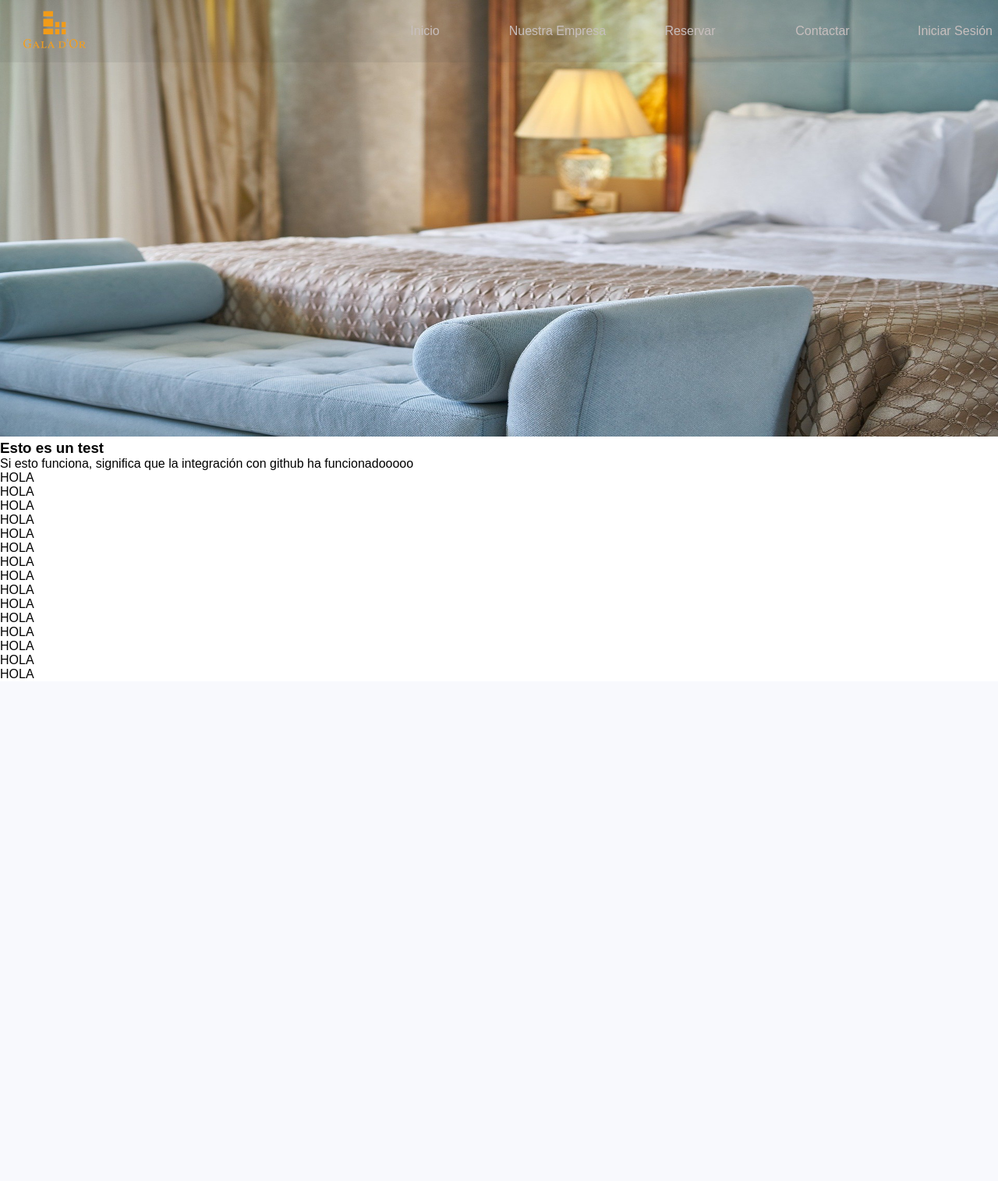
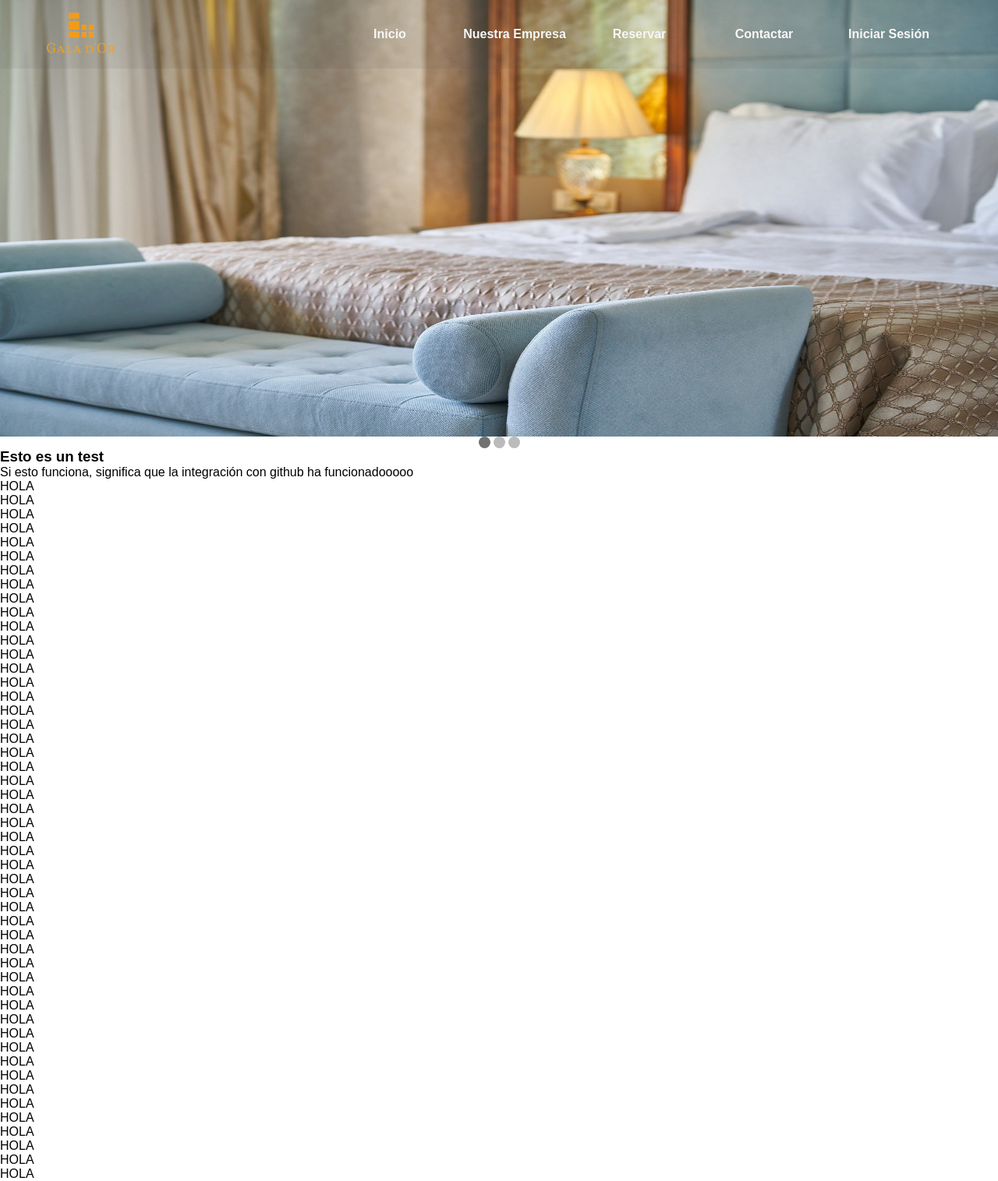
Before and after one commit to Arkadexus/webproygala, a PHP site: page / in a window 1280 px wide. Shown: the whole page at 78% size. Before the commit the page ends 870 px from the top, so only its background shows below. Run offline with PHP 8.4, Linux system fonts and the light colour scheme.

Commit message:
Slider casi terminado

```diff
--- a/index.php
+++ b/index.php
@@ -14,16 +14,24 @@
     ?>
 
 <div class="contenido">
-    <img id="imagen-principal" src="img/hotel-index.jpg" alt="slider primera imagen">
+    <div>
+        <img class="mySlides fade" src="img/hotel-index.jpg">
+        <img class="mySlides fade" src="img/hotel-index.jpg">
+        <img class="mySlides fade" src="img/hotel-index.jpg">
+        <div class="botones">
+            <span class="punto" onclick="currentSlide(1)"></span>
+            <span class="punto" onclick="currentSlide(2)"></span>
+            <span class="punto" onclick="currentSlide(3)"></span>
+        </div>
+    </div>
     <h3>Esto es un test</h3>
     <p>Si esto funciona, significa que la integración con github ha funcionadooooo</p>
     <?php
-        for($i = 0; $i < 15; $i++){
+        for($i = 0; $i < 50; $i++){
             echo("HOLA <br/>");
         }
     ?>
 </div>
-
-    <!--<script src="scripts/alert.js"></script>-->
+<script src="scripts/slider.js"></script>
 </body>
 </html>
--- a/scripts/alert.js
+++ /dev/null
@@ -1 +0,0 @@
-alert("COTILLA");
--- a/style/style.css
+++ b/style/style.css
@@ -6,6 +6,7 @@
 body{
     font-family: Arial, Helvetica, sans-serif;
 }
+
 /*Cabecera*/
 header{
     position: fixed;
@@ -13,14 +14,14 @@ header{
     display: flex;
     justify-content: space-between;
     align-items: center;
-    padding: 0 30px;
     background-color:#49494918;
-    min-height: 10vh;
+    min-height: 11vh;
     z-index: 2;
     width: 100%;
 }
 header img{
-    width:10vh;
+    width:11vh;
+    padding-left: 60px;
 }
 /*Menú navegación*/
 header a{
@@ -30,10 +31,15 @@ header ul{
     list-style: none;
 }
 
+#menu{
+    padding-right: 60px;
+}
+
 #menu li > a{
-    color: #C8BFBE;
+    color: #f7f7f7;
+    font-weight:600;
     text-decoration: none;
-    padding: 10px;
+    padding: 5px;
     display: block;
     min-width: 150px;
     -webkit-transition:all 500ms ease;
@@ -52,6 +58,7 @@ header ul{
     position: absolute;
     min-width: 140px;
     background-color: #ebebeb;
+    padding: 5px;
 }
 #menu li:hover > ul{
     display: block;
@@ -59,12 +66,52 @@ header ul{
 #menu li ul li{
     position: relative;
 }
+#menu li ul li a{
+    color: black;
+    font-weight: 500;
+    position: relative;
+}
 #menu li ul li ul{
     right: -140px;
     top: 0px;
 }
 
-#imagen-principal{
+.mySlides {
+    display:none;
+    height: 70vh;
     width: 100%;
-    height: 70vh;
 }
+.fade {
+    -webkit-animation-name: fade;
+    -webkit-animation-duration: 1.5s;
+    animation-name: fade;
+    animation-duration: 1.5s;
+  }
+
+  @-webkit-keyframes fade {
+    from {opacity: .4}
+    to {opacity: 1}
+  }
+
+  @keyframes fade {
+    from {opacity: .4}
+    to {opacity: 1}
+  }
+.botones{
+    display: flex;
+    justify-content: center;
+}
+.punto {
+    cursor: pointer;
+    height: 15px;
+    width: 15px;
+    margin: 0 2px;
+    background-color: #bbb;
+    border-radius: 50%;
+    display: inline-flex;
+    transition: background-color 0.6s ease;
+  }
+
+  .active, .punto:hover {
+    background-color: #717171;
+  }
```
Also changed, not shown: scripts/slider.js (added, +47 -0 lines).
